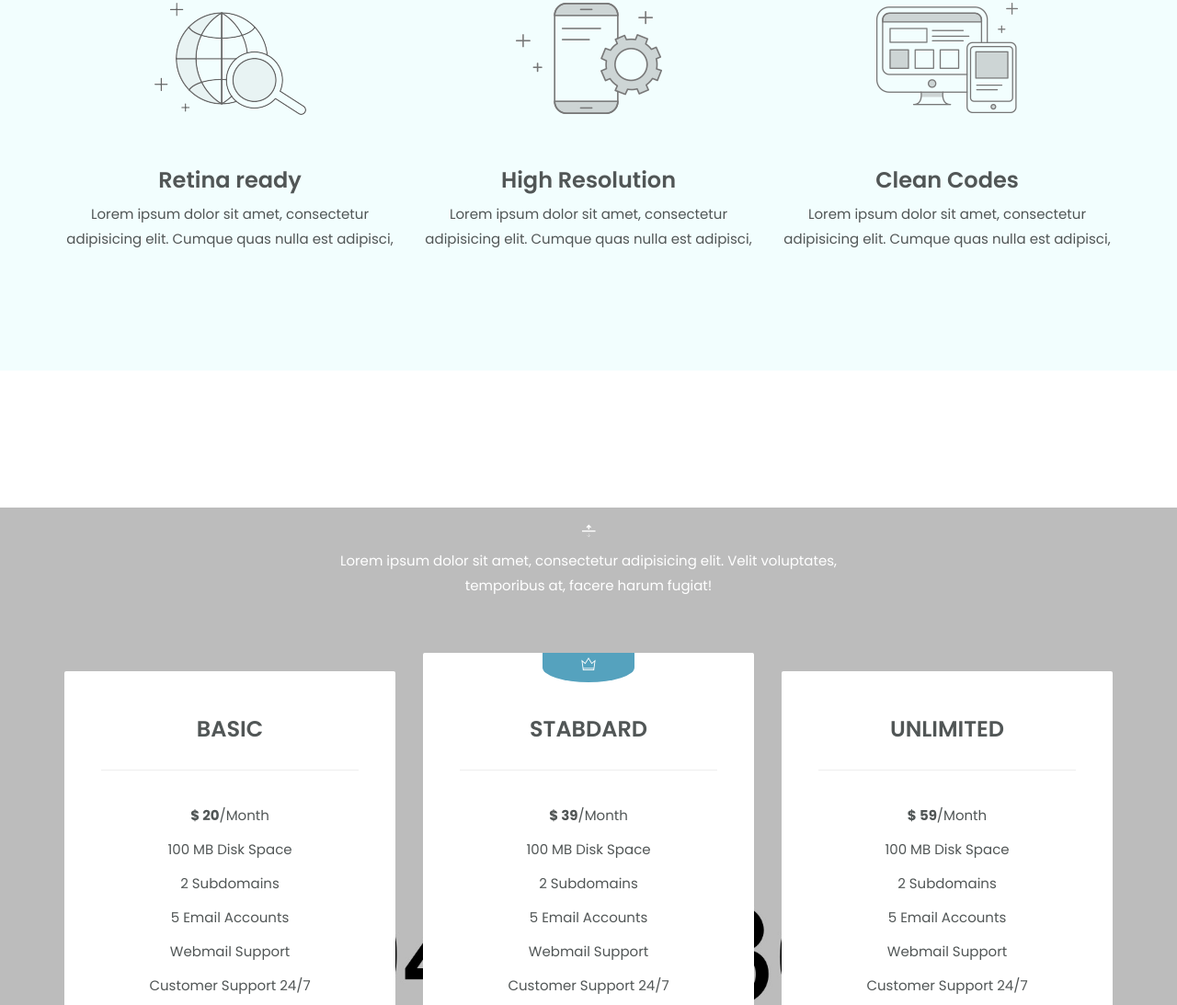
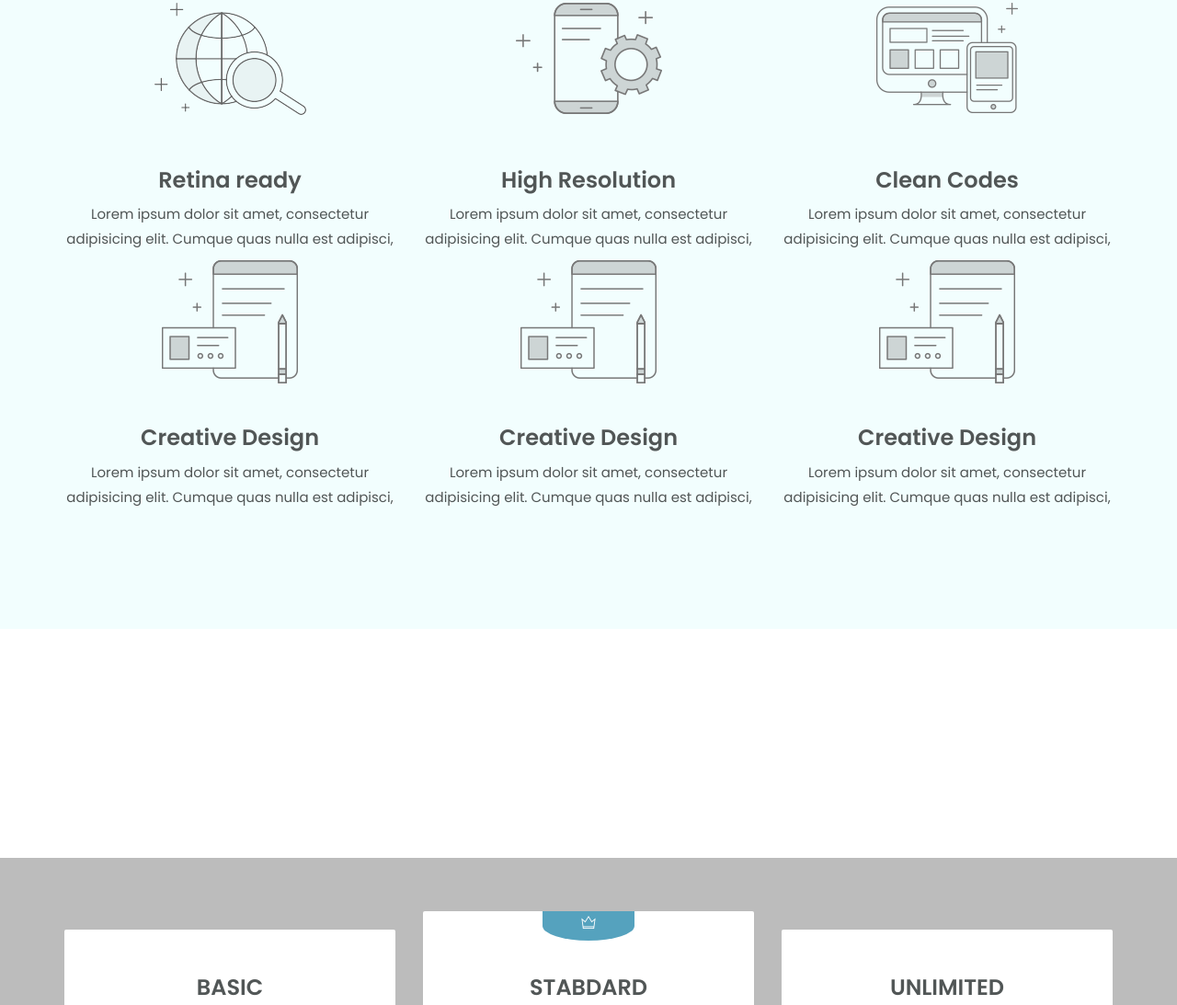
Before and after one commit to eshanama18/Hackathon, a plain HTML site: page index.html in a window 1280 px wide. Shown: the part 2658-3751 px from the top of the page at 92% size. Drawn offline with Linux system fonts and the light colour scheme; a script that the page names is missing.

Commit message:
added 9 workshops

```diff
--- a/index.html
+++ b/index.html
@@ -292,7 +292,7 @@
       <div class="row">
         <div class="col-xs-12 col-sm-6 col-sm-offset-3 text-center">
           <div class="page-title">
-            <h2>Schedule</h2>
+            <h2>Workshops</h2>
             <p>Lorem ipsum dolor sit amet, consectetur adipisicing elit. Velit voluptates, temporibus at, facere harum fugiat!</p>
           </div>
           <div>
@@ -351,6 +351,33 @@
               <img src="images/portfolio-icon-6.png" alt="">
             </div>
             <h3>Clean Codes</h3>
+            <p>Lorem ipsum dolor sit amet, consectetur adipisicing elit. Cumque quas nulla est adipisci,</p>
+          </div>
+        </div>
+        <div class="col-xs-12 col-sm-6 col-md-4">
+          <div class="box">
+            <div class="box-icon">
+              <img src="images/portfolio-icon-1.png" alt="">
+            </div>
+            <h3>Creative Design</h3>
+            <p>Lorem ipsum dolor sit amet, consectetur adipisicing elit. Cumque quas nulla est adipisci,</p>
+          </div>
+        </div>
+        <div class="col-xs-12 col-sm-6 col-md-4">
+          <div class="box">
+            <div class="box-icon">
+              <img src="images/portfolio-icon-1.png" alt="">
+            </div>
+            <h3>Creative Design</h3>
+            <p>Lorem ipsum dolor sit amet, consectetur adipisicing elit. Cumque quas nulla est adipisci,</p>
+          </div>
+        </div>
+        <div class="col-xs-12 col-sm-6 col-md-4">
+          <div class="box">
+            <div class="box-icon">
+              <img src="images/portfolio-icon-1.png" alt="">
+            </div>
+            <h3>Creative Design</h3>
             <p>Lorem ipsum dolor sit amet, consectetur adipisicing elit. Cumque quas nulla est adipisci,</p>
           </div>
         </div>
```
